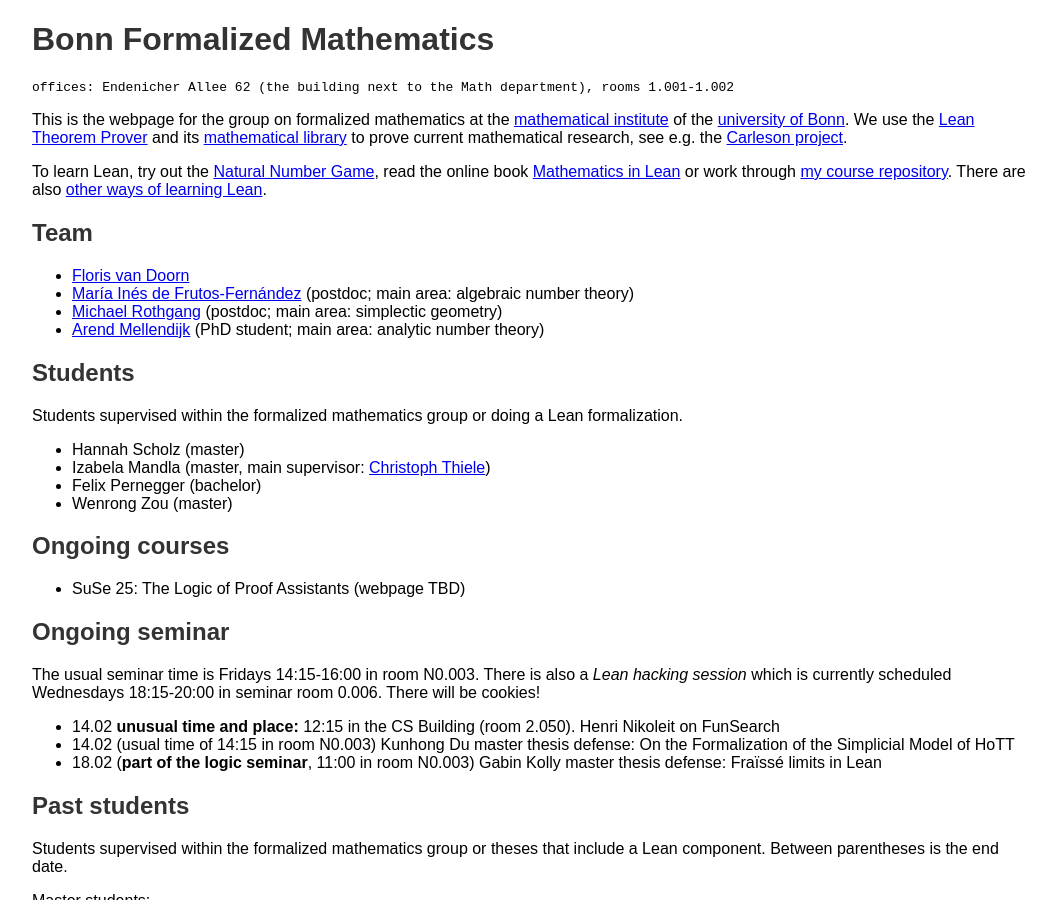
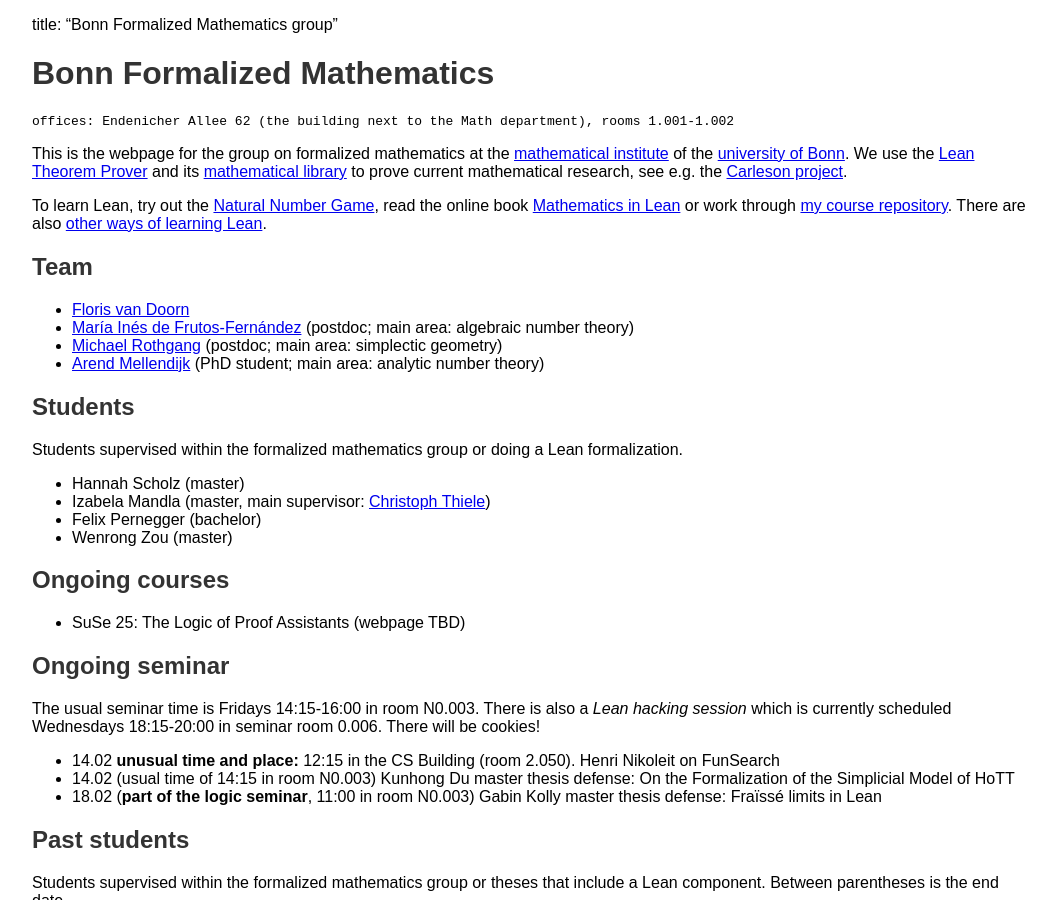
Before and after one commit to fpvandoorn/fpvandoorn.github.io, a Jekyll site: the page built from formalized-mathematics.md, in a window 1280 px wide and 900 px high. Shown: the whole window, without its empty margins (108-1164 px from the left). Built offline with Jekyll 4.4.1, drawn with Linux system fonts in a browser that asks for light colours; our own code applies the rules of GitHub Pages for plain Markdown files.

Commit message:
page title?

```diff
--- a/formalized-mathematics.md
+++ b/formalized-mathematics.md
@@ -1,3 +1,4 @@
+title: "Bonn Formalized Mathematics group"
 <!-- <img style="float: right;" src="files/Floris.jpg" alt="Floris van Doorn" width="357" align="right"> -->
 
 # Bonn Formalized Mathematics
```
